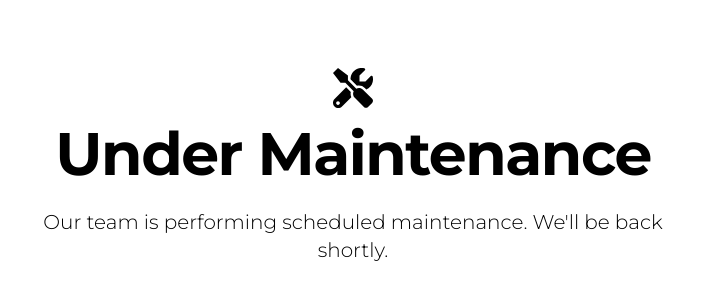
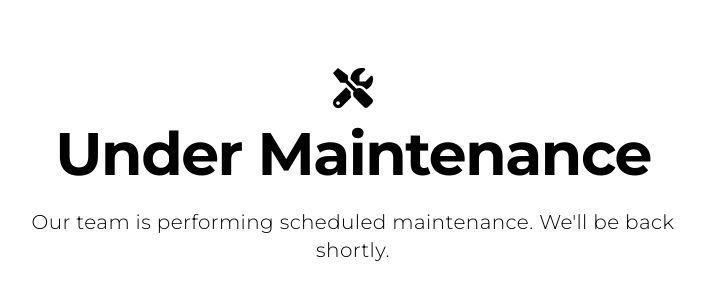
Before and after one commit to sarahsalvini/Revival-Roofing-v2, a SvelteKit app: page / in a window 1280 px wide. Shown: the part 234-534 px from the top of the page, without its empty margins (287-992 px from the left). Built offline with nearby package versions, Linux system fonts and the light colour scheme.

Commit message:
tracking wide

```diff
--- a/src/app.css
+++ b/src/app.css
@@ -12,7 +12,7 @@
 	}
 
 	:root {
-		@apply font-gotham font-montserrat antialiased;
+		@apply font-gotham font-montserrat antialiased tracking-wide;
 	}
 
 	@font-face {
```
